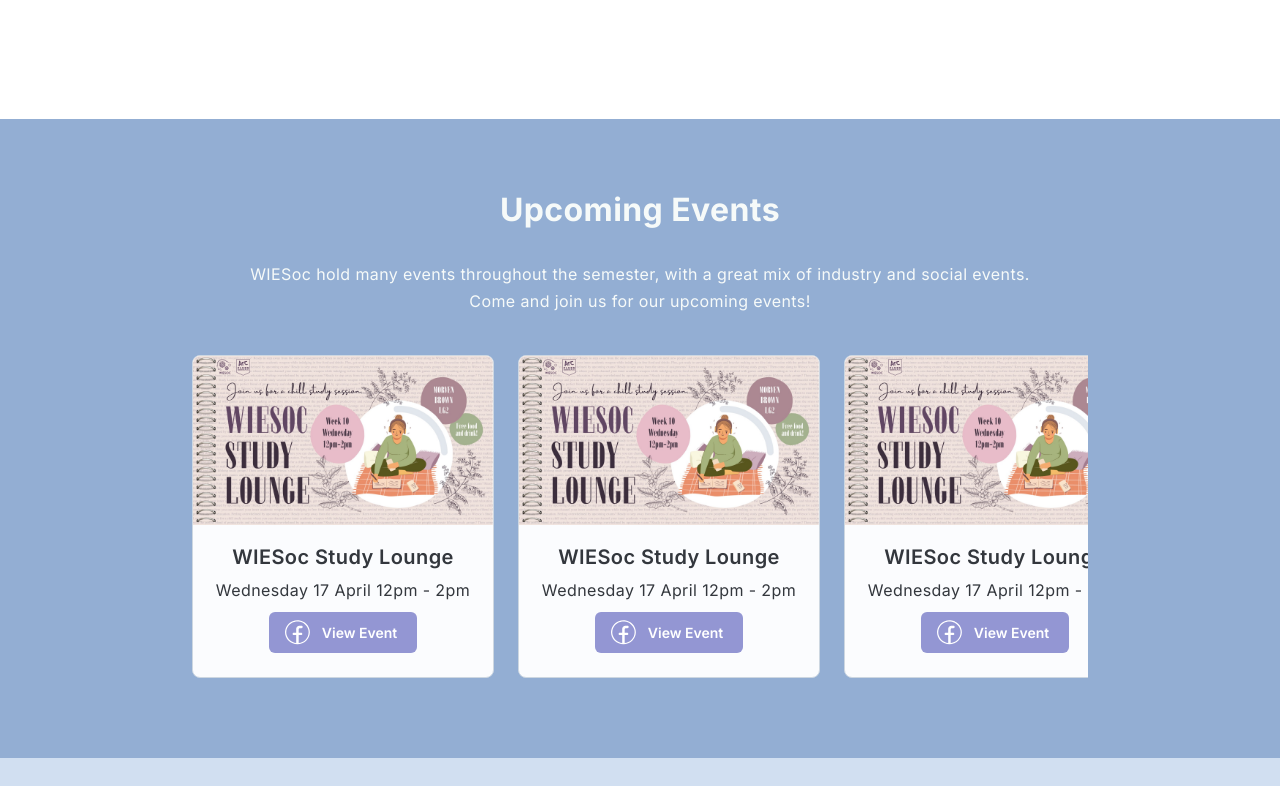
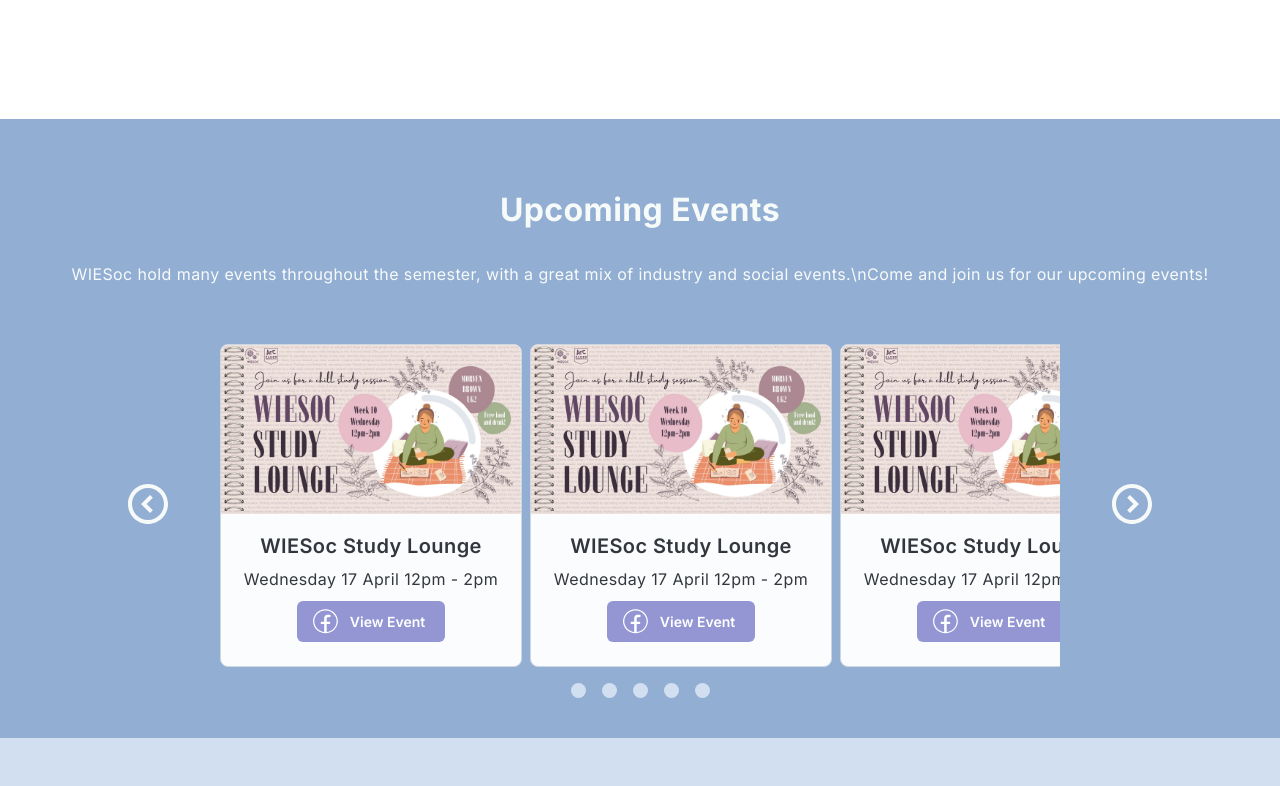
Before and after one commit to UNSW-WIESoc/website, a Next.js app: page / in a window 1280 px wide. Shown: the part 1294-2080 px from the top of the page. Built offline with nearby package versions, Linux system fonts and the light colour scheme.

Commit message:
used embla carousel, buttons not working

```diff
--- a/app/page.tsx
+++ b/app/page.tsx
@@ -1,8 +1,7 @@
 import {AspectRatio, Box, Stack, Typography, Grid} from '@mui/joy';
 import Image from 'next/image';
 import LabelledIcon from '@/components/LabelledIcon';
-import HeadingBodyText from '@/components/HeadingBodyText';
-import EventsCard from '@/components/EventsCard';
+import EventsCarousel from '@/components/Carousel/EventsCarousel';
 
 function CoverImage() {
   return (
@@ -67,41 +66,12 @@
   );
 }
 
-function EventsCarousel() {
-  const eventText = 'WIESoc hold many events throughout the semester, with a great mix of industry and social events.\nCome and join us for our upcoming events!';
-  return (
-    <Box className='bg-medium-blue'>
-      <HeadingBodyText heading='Upcoming Events' body={eventText} color='light-white'/>
-      <Box sx={{display: 'flex', justifyContent: 'center'}}>
-        <Stack
-          width={{xs: '90%', sm: '90%', md: '80%', lg: '70%', xl: '60%'}}
-          direction='row'
-          pb={10}
-          spacing={3}
-          sx={{
-            overflow: 'scroll',
-            scrollSnapType: 'x mandatory',
-            '& > *': {
-              scrollSnapAlign: 'start',
-            },
-            '::-webkit-scrollbar': { display: 'none'}
-          }}
-        >
-          {Array(6).fill(0).map((_, index) => (
-            <EventsCard key={index}/>
-          ))}
-        </Stack>
-      </Box>
-    </Box>
-  );
-}
-
 export default function Home() {
   return (
     <Box justifyContent='center'>
       <CoverImage/>
       <AboutUsOverview/>
-      <EventsCarousel/>
+      <EventsCarousel heading='Upcoming Events' body='WIESoc hold many events throughout the semester, with a great mix of industry and social events.\nCome and join us for our upcoming events!' slides={Array(6).fill(0)}/>
     </Box>
   );
 }
--- /dev/null
+++ b/components/Carousel/Carousel.tsx
@@ -0,0 +1,74 @@
+'use client'
+
+import React, { useCallback } from 'react'
+import { DotButton, useDotButton } from './CarouselDotButtons'
+import { PrevButton, NextButton, usePrevNextButtons} from './CarouselArrowButtons'
+import Autoplay from 'embla-carousel-autoplay'
+import useEmblaCarousel from 'embla-carousel-react'
+import EventsCard from '../EventsCard'
+import { Box, Stack } from '@mui/joy'
+
+interface CarouselProps {
+  slides: Array<number>; // TODO:  Will need to be changed to suit slides data when connected to contentful
+  options: any;
+}
+
+export default function Carousel ({slides, options} : CarouselProps) {
+  const [emblaRef, emblaApi] = useEmblaCarousel(options, [Autoplay()])
+
+  const onNavButtonClick = useCallback((emblaApi: { plugins: () => { (): any; new(): any; autoplay: any } }) => {
+    const autoplay = emblaApi?.plugins()?.autoplay
+    if (!autoplay) return
+    const resetOrStop =
+      autoplay.options.stopOnInteraction === false
+        ? autoplay.reset
+        : autoplay.stop
+
+    resetOrStop()
+  }, [])
+
+  const { selectedIndex, scrollSnaps, onDotButtonClick } = useDotButton(
+    emblaApi,
+    onNavButtonClick
+  )
+
+  const {
+    prevBtnDisabled,
+    nextBtnDisabled,
+    onPrevButtonClick,
+    onNextButtonClick
+  } = usePrevNextButtons(emblaApi, onNavButtonClick)
+
+  return (
+    <Box m={5} mt={2}>
+      <Stack direction='row' spacing={5} sx={{justifyContent: 'center', alignItems: 'center'}}>
+        <PrevButton onClick={onPrevButtonClick} disabled={prevBtnDisabled} />
+        <Box sx={{overflow: 'hidden'}} ref={emblaRef} width={{xs: '90%', sm: '90%', md: '80%', lg: '70%', xl: '60%'}}>
+          <Stack
+            direction='row'
+            spacing={1}
+            sx={{
+              'backface-visibility': 'hidden',
+              'touch-action': 'pan-y pinch-zoom'
+            }}>
+            {slides.map((_, index) => (
+              <EventsCard key={index}/>
+            ))}
+          </Stack>
+        </Box>
+        <NextButton onClick={onNextButtonClick} disabled={nextBtnDisabled} />
+      </Stack>
+
+      <Stack my={2} direction='row' spacing={2} justifyContent='center'>
+        {scrollSnaps.map((_, index) => (
+          <DotButton
+            key={index}
+            onClick={() => onDotButtonClick(index)}
+            className={'embla__dot'.concat(
+              index === selectedIndex ? ' embla__dot--selected' : ''
+            )} children={undefined}            />
+        ))}
+      </Stack>
+    </Box>
+  )
+}
--- /dev/null
+++ b/components/Carousel/CarouselArrowButtons.tsx
@@ -0,0 +1,58 @@
+'use client'
+
+import React, { useCallback, useEffect, useState } from 'react'
+import ExpandCircleDownOutlinedIcon from '@mui/icons-material/ExpandCircleDownOutlined';
+import IconButton from '@mui/joy/IconButton';
+import { Box } from '@mui/joy';
+
+export const usePrevNextButtons = (emblaApi: any, onButtonClick: any) => {
+  const [prevBtnDisabled, setPrevBtnDisabled] = useState(true)
+  const [nextBtnDisabled, setNextBtnDisabled] = useState(true)
+
+  const onPrevButtonClick = useCallback(() => {
+    if (!emblaApi) return
+    emblaApi.scrollPrev()
+    if (onButtonClick) onButtonClick(emblaApi)
+  }, [emblaApi, onButtonClick])
+
+  const onNextButtonClick = useCallback(() => {
+    if (!emblaApi) return
+    emblaApi.scrollNext()
+    if (onButtonClick) onButtonClick(emblaApi)
+  }, [emblaApi, onButtonClick])
+
+  const onSelect = useCallback((emblaApi: { canScrollPrev: () => any; canScrollNext: () => any; }) => {
+    setPrevBtnDisabled(!emblaApi.canScrollPrev())
+    setNextBtnDisabled(!emblaApi.canScrollNext())
+  }, [])
+
+  useEffect(() => {
+    if (!emblaApi) return
+
+    onSelect(emblaApi)
+    emblaApi.on('reInit', onSelect).on('select', onSelect)
+  }, [emblaApi, onSelect])
+
+  return {
+    prevBtnDisabled,
+    nextBtnDisabled,
+    onPrevButtonClick,
+    onNextButtonClick
+  }
+}
+
+export function PrevButton(onClick: any, disabled: boolean) {
+  return (
+    <Box p={1} sx={{cursor: 'pointer'}} onClick={onClick} aria-label='Previous Button'>
+      <ExpandCircleDownOutlinedIcon className='light-white' sx={{transform: 'rotate(0.25turn)', fontSize: '3rem'}}/>
+    </Box>
+  )
+}
+
+export function NextButton(onClick: any, disabled: boolean) {
+  return (
+    <Box p={1} sx={{cursor: 'pointer'}} onClick={onClick} aria-label='Previous Button' >
+    <ExpandCircleDownOutlinedIcon className='light-white' sx={{transform: 'rotate(-0.25turn)', fontSize: '3rem'}}/>
+  </Box>
+  )
+}
--- /dev/null
+++ b/components/Carousel/CarouselDotButtons.tsx
@@ -0,0 +1,47 @@
+'use client'
+
+import { Box } from '@mui/joy'
+import React, { useCallback, useEffect, useState } from 'react'
+
+export const useDotButton = (emblaApi: any, onButtonClick: any) => {
+  const [selectedIndex, setSelectedIndex] = useState(0)
+  const [scrollSnaps, setScrollSnaps] = useState([])
+
+  const onDotButtonClick = useCallback(
+    (index: any) => {
+      if (!emblaApi) return
+      emblaApi.scrollTo(index)
+      if (onButtonClick) onButtonClick(emblaApi)
+    },
+    [emblaApi, onButtonClick]
+  )
+
+  const onInit = useCallback((emblaApi: { scrollSnapList: () => React.SetStateAction<never[]> }) => {
+    setScrollSnaps(emblaApi.scrollSnapList())
+  }, [])
+
+  const onSelect = useCallback((emblaApi: { selectedScrollSnap: () => React.SetStateAction<number> }) => {
+    setSelectedIndex(emblaApi.selectedScrollSnap())
+  }, [])
+
+  useEffect(() => {
+    if (!emblaApi) return
+
+    onInit(emblaApi)
+    onSelect(emblaApi)
+    emblaApi.on('reInit', onInit).on('reInit', onSelect).on('select', onSelect)
+  }, [emblaApi, onInit, onSelect])
+
+  return {
+    selectedIndex,
+    scrollSnaps,
+    onDotButtonClick
+  }
+}
+
+export function DotButton(onClick: any) {
+  const size = '15px'
+  return (
+    <Box height={size} width={size} className='bg-light-blue' onClick={onClick} sx={{cursor: 'pointer', borderRadius: '50%'}}></Box>
+  )
+}
--- /dev/null
+++ b/components/Carousel/EventsCarousel.tsx
@@ -0,0 +1,42 @@
+import HeadingBodyText from '@/components/HeadingBodyText';
+import EventsCard from '@/components/EventsCard';
+import Carousel from './Carousel';
+import { Box } from '@mui/joy';
+
+interface EventsCarouselProps {
+  heading: string;
+  body: string;
+  slides: Array<number>; // TODO: Will need to be changed to suit slides data when connected to contentful
+}
+
+export default function EventsCarousel({heading, body, slides} : EventsCarouselProps) {
+
+  const OPTIONS = { align: 'start' }
+
+  return (
+    <Box className='bg-medium-blue' sx={{justifyContent: 'center'}}>
+      <HeadingBodyText heading={heading} body={body} color='light-white'/>
+      <Carousel slides={slides} options={OPTIONS} />
+      <Box sx={{display: 'flex', justifyContent: 'center'}}>
+        {/* <Stack
+          width={{xs: '90%', sm: '90%', md: '80%', lg: '70%', xl: '60%'}}
+          direction='row'
+          pb={10}
+          spacing={3}
+          sx={{
+            overflow: 'scroll',
+            scrollSnapType: 'x mandatory',
+            '& > *': {
+              scrollSnapAlign: 'start',
+            },
+            '::-webkit-scrollbar': { display: 'none'}
+          }}
+        >
+          {Array(6).fill(0).map((_, index) => (
+            <EventsCard key={index}/>
+          ))}
+        </Stack> */}
+      </Box>
+    </Box>
+  );
+}
```
Also changed, not shown: package.json (+5 -3 lines), 1 other file (tests, documents, lock files or other folders).
